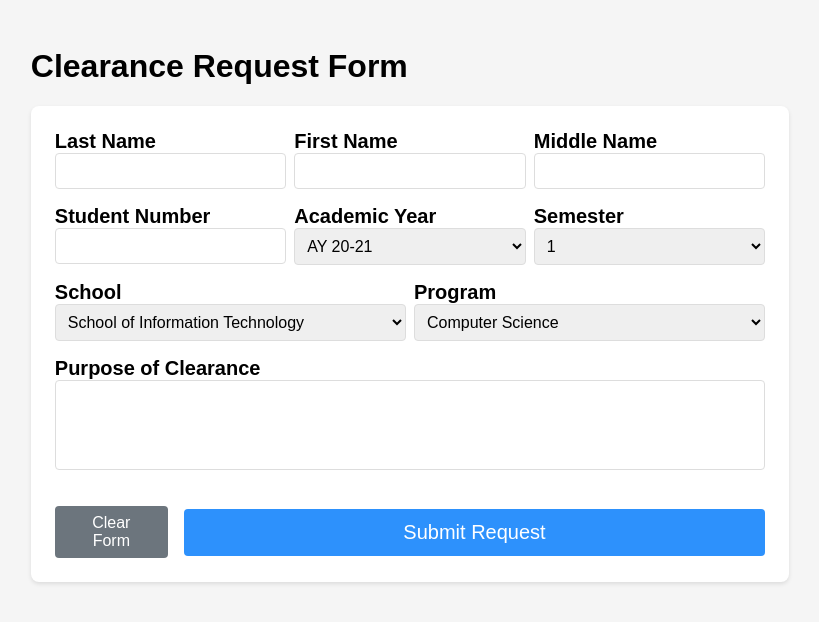
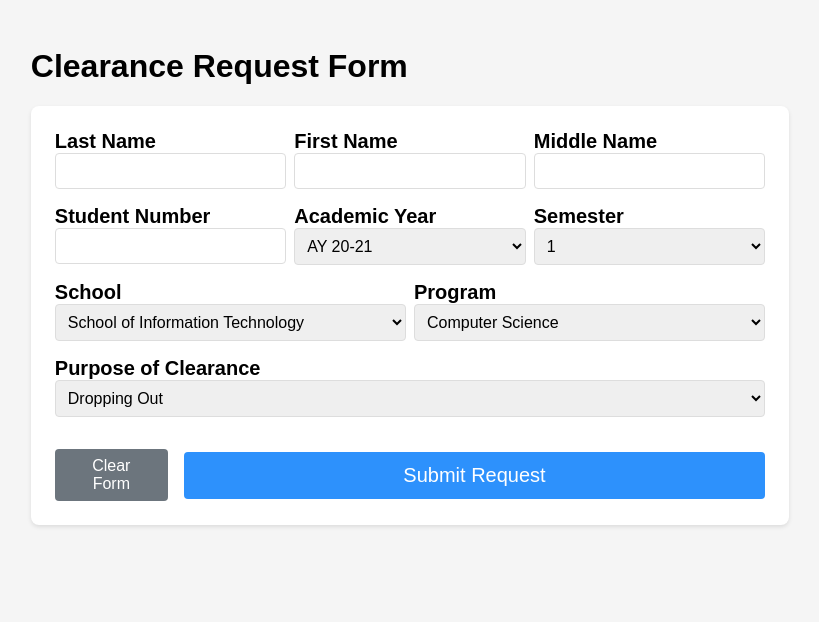
Before and after one commit to gabrieljamesbenedict/clearance-monitoring-system-web, a React (Create React App) app: page / in a window 1280 px wide. Shown: the top 622 px of the page, without its empty margins (230-1049 px from the left). Built offline with nearby package versions, Linux system fonts and the light colour scheme.

Commit message:
feat: added dropdown selection for clearance purposes

```diff
--- a/src/pages/ClearanceFormPage.tsx
+++ b/src/pages/ClearanceFormPage.tsx
@@ -115,8 +115,18 @@ const ClearanceFormPage = () => {
         "BS Nursing"
     ]
 
+    const clearancePurposes = [
+      "Dropping Out",
+      "Request Transcript of Records (TOR)",
+      "Transferring",
+      "Issuance of Diploma",
+      "Cancellation of Enrollment"
+
+    ]
+
     const [currentSelectedSchool, setSelectedSchool] = useState(schoolList[0])
     const [currentProgramList, setCurrentProgramList] = useState<string[]>(soit)
+    const [currentPurposesList, setCurrentPurposesList] = useState(clearancePurposes[0])
 
     function updateProgramList(school: string) {
         switch(school) {
@@ -247,7 +257,22 @@ const ClearanceFormPage = () => {
 
             <div>
                 <label className={styles.formCard__label}>Purpose of Clearance</label>
-                <textarea className={styles.formCard__input} name="purposeOfClearance" rows={4} required/>
+                    <select
+                    className={styles.formCard__input}
+                    name="purposeOfClearance"
+                    required
+                    value={currentPurposesList}
+                    onChange={e => {
+                      const purpose = e.target.value
+                      setCurrentPurposesList(purpose)
+                    }}
+                    >
+                      {
+                            clearancePurposes.map((purpose, index) => (
+                                <option key={index}>{purpose}</option>
+                            ))
+                        }
+                    </select>
             </div>
 
             <div className={styles.formActions}>
```
